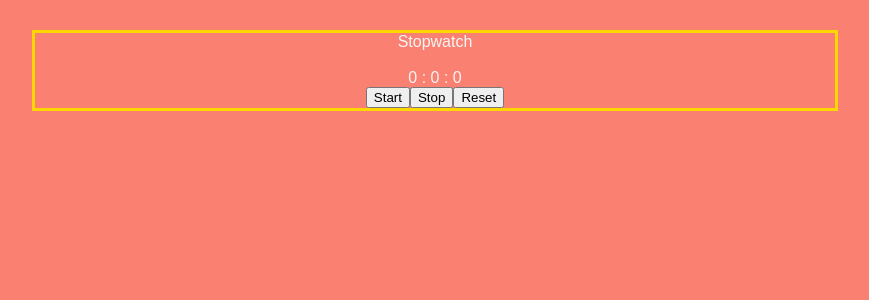
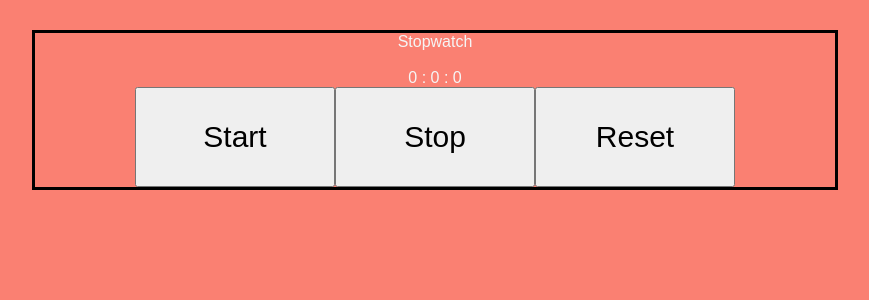
Before and after one commit to rosariov21/StopWatch, a React (Create React App) app: page / in a window 1280 px wide. Shown: the top 300 px of the page, without its empty margins (205-1074 px from the left). Built offline with nearby package versions, Linux system fonts and the light colour scheme.

Commit message:
getting there

```diff
--- a/src/App.css
+++ b/src/App.css
@@ -4,11 +4,11 @@
 
 .stopwatch{
   color:whitesmoke;
-  border: solid gold;
-  border-radius: 360;
-width: 800px;
+  width: 800px;
 margin: 30px auto;
 text-align: center;
+display: grid;
+border: solid black;
 }
 body{
 background-color: salmon;
@@ -25,3 +25,18 @@ button:hover{
   font-size: large;
   cursor: pointer;
 }
+#start{
+  width: 200px;
+  height: 100px;
+  font-size: 30px;
+}
+#stop{
+  width: 200px;
+  height: 100px;
+  font-size: 30px;
+}
+#reset{
+  width: 200px;
+  height: 100px;
+  font-size: 30px;
+}
--- a/src/App.js
+++ b/src/App.js
@@ -11,4 +11,6 @@ function App() {
   );
 }
 
+
+
 export default App;
--- a/src/Component/Stopwatch.js
+++ b/src/Component/Stopwatch.js
@@ -56,9 +56,9 @@ class Stopwatch extends Component {
           Stopwatch<br/><br/>
           {this.state.minutes} : {this.state.seconds} : {this.state.milliseconds}
           <div className='buttons'>
-            <button onClick={this.startTime}>Start</button>
-            <button onClick={this.stopTime}>Stop</button>
-            <button onClick={this.resetTime}>Reset</button>
+            <button id='start' onClick={this.startTime}>Start</button>
+            <button id='stop' onClick={this.stopTime}>Stop</button>
+            <button id='reset' onClick={this.resetTime}>Reset</button>
           </div>
         </div>
       );
```
